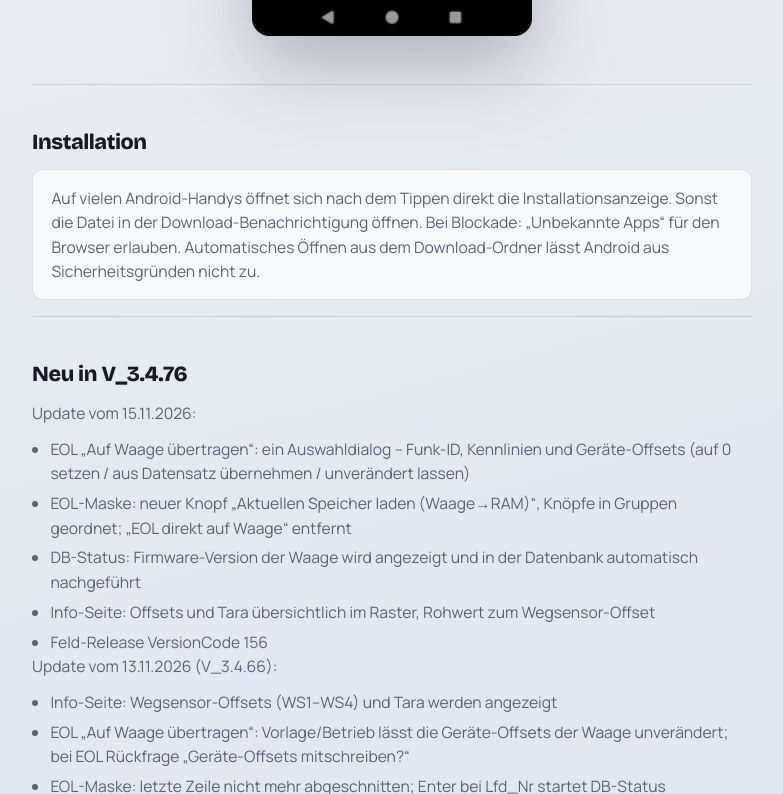
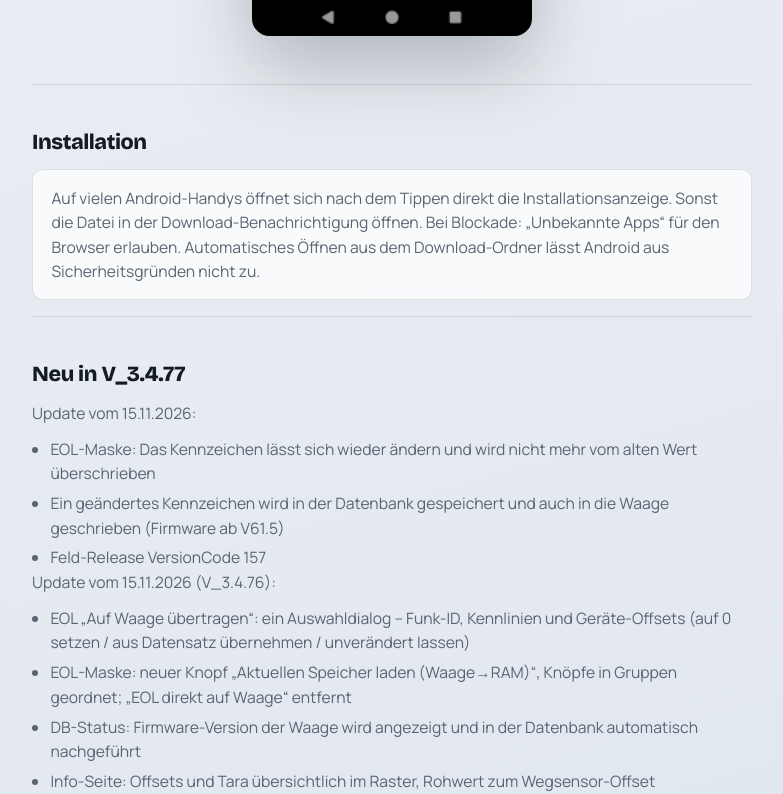
Before and after one commit to w-larch/meineapp, a plain HTML site: page index.html in a window 1280 px wide. Shown: the part 1110-1904 px from the top of the page, without its empty margins (248-1031 px from the left). Drawn offline with nearby package versions, Linux system fonts and the light colour scheme.

Commit message:
Release V_3.4.77 (VersionCode 157): Kennzeichen in der EOL-Maske wird nicht mehr überschrieben
Co-Authored-By: Claude Opus 5.5 <noreply@anthropic.com>

```diff
--- a/index.html
+++ b/index.html
@@ -222,7 +222,7 @@
       <h1 class="brand">LFW LARCH<span>Luftfederwaage</span></h1>
       <p class="lede">Die aktuelle App direkt aufs Handy laden – ohne Play Store.</p>
       <a class="cta" id="btnInstall" href="LFW.apk" type="application/vnd.android.package-archive">App installieren</a>
-      <p class="version">Version V_3.4.76</p>
+      <p class="version">Version V_3.4.77</p>
       <p class="alt-dl"><a href="LFW.apk">APK erneut laden</a>
         · <a href="https://github.com/w-larch/meineapp/releases/download/V1.0/result.apk">GitHub-Release</a></p>
       <p class="open-hint">Startet die Installation nicht von selbst, öffnen Sie die APK unter „Dateien“ bzw. in den Downloads.</p>
@@ -237,8 +237,14 @@
     </section>
 
     <section class="section wrap">
-      <h2>Neu in V_3.4.76</h2>
+      <h2>Neu in V_3.4.77</h2>
       <p>Update vom 15.11.2026:</p>
+      <ul>
+        <li>EOL-Maske: Das Kennzeichen lässt sich wieder ändern und wird nicht mehr vom alten Wert überschrieben</li>
+        <li>Ein geändertes Kennzeichen wird in der Datenbank gespeichert und auch in die Waage geschrieben (Firmware ab V61.5)</li>
+        <li>Feld-Release VersionCode 157</li>
+      </ul>
+      <p>Update vom 15.11.2026 (V_3.4.76):</p>
       <ul>
         <li>EOL „Auf Waage übertragen“: ein Auswahldialog – Funk-ID, Kennlinien und Geräte-Offsets (auf 0 setzen / aus Datensatz übernehmen / unverändert lassen)</li>
         <li>EOL-Maske: neuer Knopf „Aktuellen Speicher laden (Waage→RAM)“, Knöpfe in Gruppen geordnet; „EOL direkt auf Waage“ entfernt</li>
```
Also changed, not shown: 1 other file.
